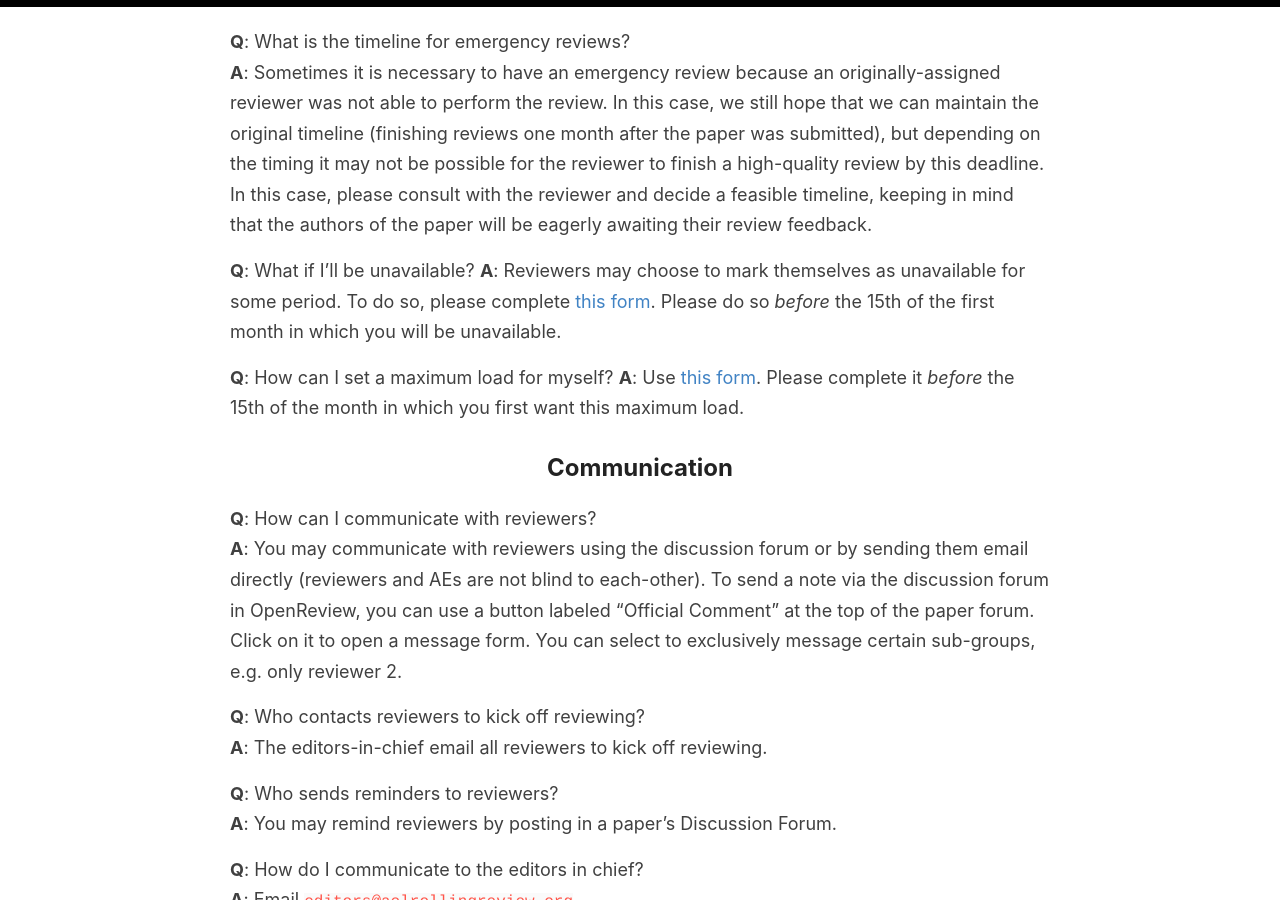
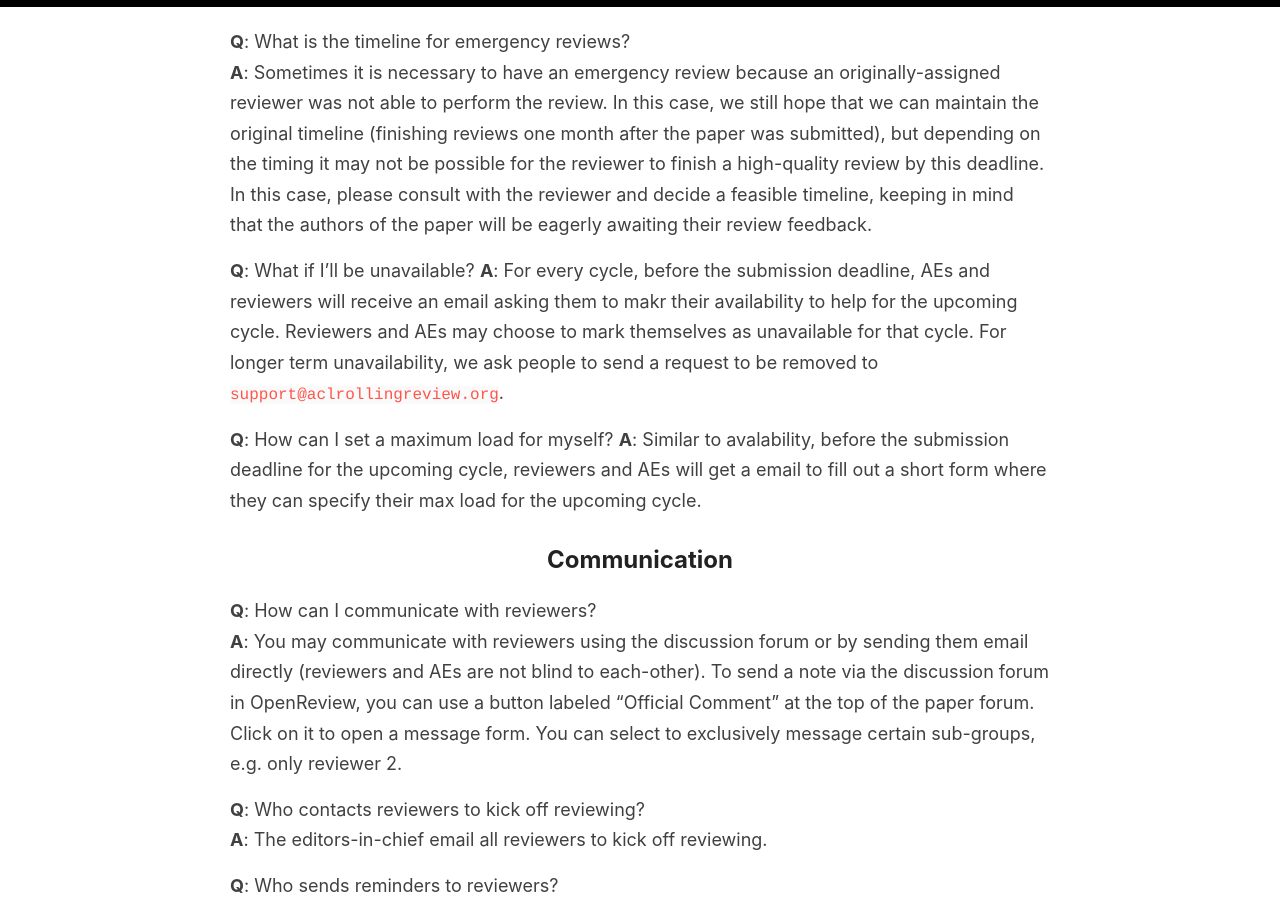
Before and after one commit to amitmerchant1990/reverie, a Jekyll site: the page built from aes.md, in a window 1280 px wide and 900 px high, scrolled down 1885 px. Built offline with Jekyll 4.4.1, drawn with Linux system fonts in a browser that asks for light colours.

Commit message:
removed deprecated forms

```diff
--- a/aes.md
+++ b/aes.md
@@ -54,10 +54,10 @@ In this case, we still hope that we can maintain the original timeline (finishin
 In this case, please consult with the reviewer and decide a feasible timeline, keeping in mind that the authors of the paper will be eagerly awaiting their review feedback.
 
 **Q**: What if I'll be unavailable?
-**A**: Reviewers may choose to mark themselves as unavailable for some period. To do so, please complete [this form](https://forms.office.com/Pages/ResponsePage.aspx?id=9028kaqAQ0OMdrEjlJf7WXcpizsAwgRHnquEMJ-wjU5UMkJXNTc2NDU1SzM4MkcyTkFETjhOQzAxSC4u). Please do so *before* the 15th of the first month in which you will be unavailable.
+**A**: For every cycle, before the submission deadline, AEs and reviewers will receive an email asking them to makr their availability to help for the upcoming cycle. Reviewers and AEs may choose to mark themselves as unavailable for that cycle. For longer term unavailability, we ask people to send a request to be removed to `support@aclrollingreview.org`.
 
 **Q**: How can I set a maximum load for myself?
-**A**: Use [this form](https://forms.office.com/pages/responsepage.aspx?id=9028kaqAQ0OMdrEjlJf7WXcpizsAwgRHnquEMJ-wjU5UNEpDRzZJNEg1NUdDTDhKVlVEVk9LQURGTy4u). Please complete it *before* the 15th of the month in which you first want this maximum load.
+**A**: Similar to avalability, before the submission deadline for the upcoming cycle, reviewers and AEs will get a email to fill out a short form where they can specify their max load for the upcoming cycle.
 
 ## Communication
 
```
